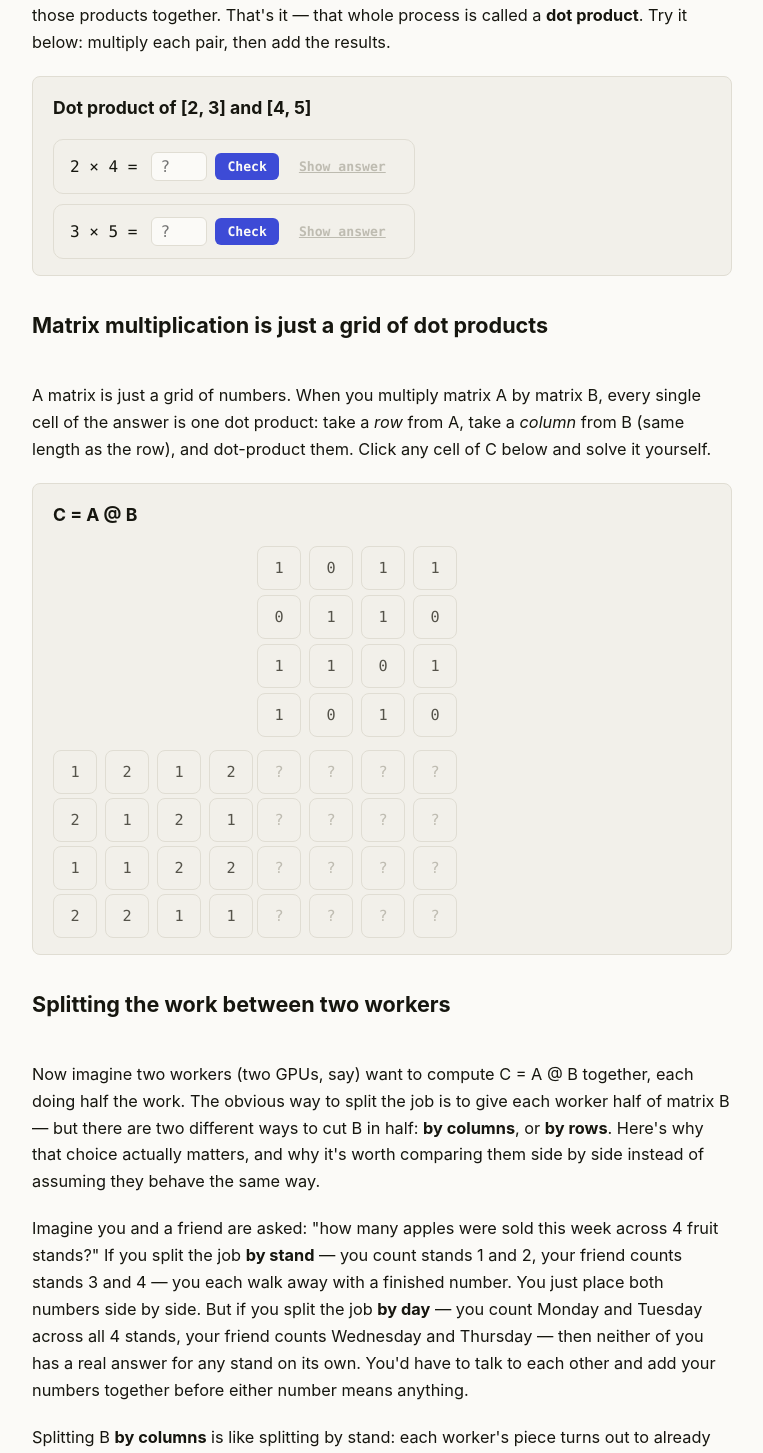
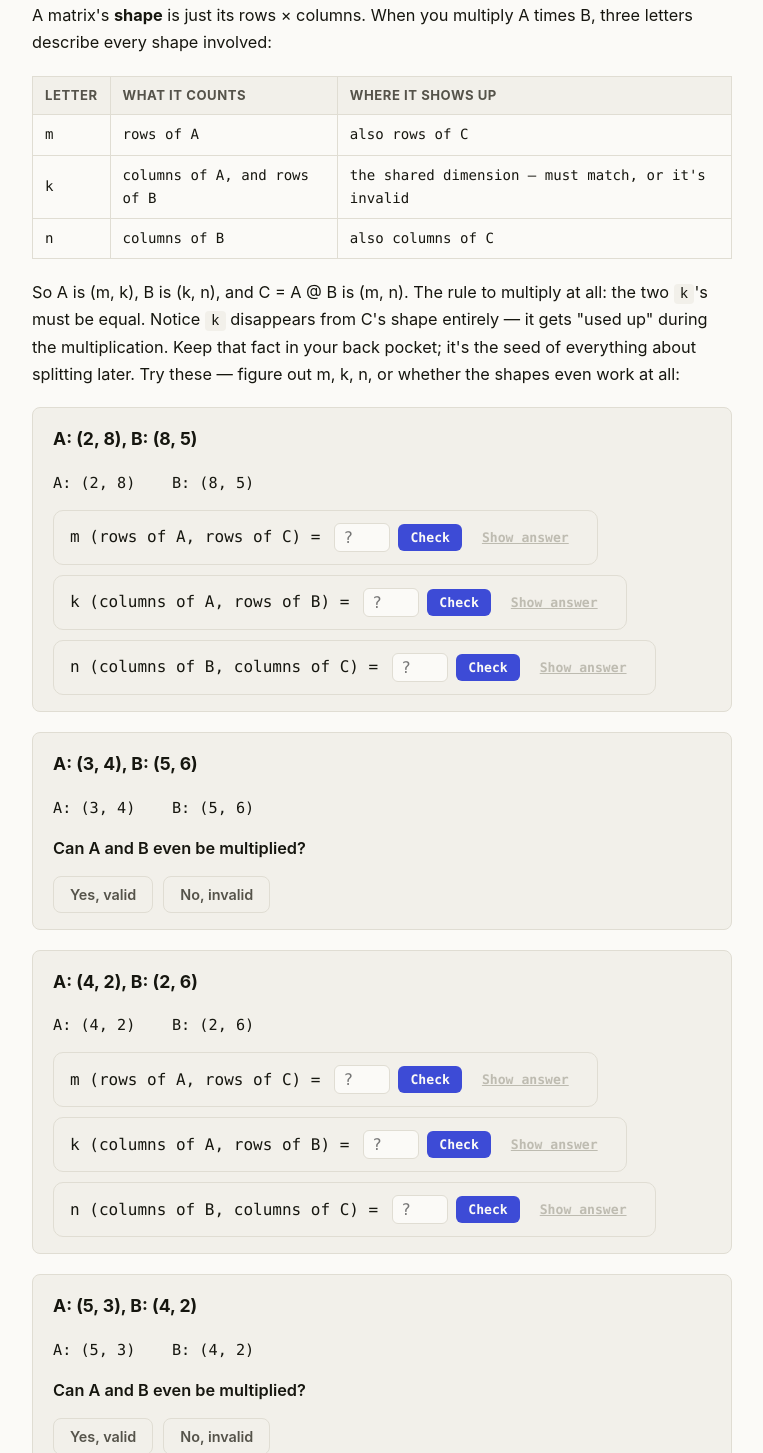
Before and after one commit to parani-zenteiq-ai/parallelism, a React (Vite) app: page /math-prerequisites in a window 1280 px wide. Shown: the part 817-2270 px from the top of the page, without its empty margins (260-1023 px from the left). Built offline with nearby package versions, Linux system fonts and the light colour scheme.

Commit message:
Expand Math Prerequisites from raw session notes: shape rules (m,k,n) exercises, predict-then-reveal for the row-split shape-mismatch and the communication-vs-arithmetic misconception, comparison table; fix column-split copy that wrongly implied no communication needed

```diff
--- a/src/chapters/MathPrerequisites/index.tsx
+++ b/src/chapters/MathPrerequisites/index.tsx
@@ -3,6 +3,8 @@ import { Flashcard } from '../../components/viz/Flashcard'
 import { DotProductWalkthrough } from '../../components/viz/DotProductWalkthrough'
 import { MatMulExplorer } from '../../components/viz/MatMulExplorer'
 import { SplitCompare } from '../../components/viz/SplitCompare'
+import { ShapeExercise } from '../../components/viz/ShapeExercise'
+import { PredictReveal } from '../../components/viz/PredictReveal'
 
 const A = [
   [1, 2, 1, 2],
@@ -22,10 +24,11 @@ export function MathPrerequisites() {
   return (
     <ChapterLayout slug="math-prerequisites">
       <p>
-        Everything later in this site is built out of one operation: multiplying matrices
-        together. That sounds intimidating, but it's really just a lot of ordinary arithmetic —
-        multiplying and adding — done over and over in a pattern. Let's build it up from
-        scratch, a piece at a time, so nothing later ever feels like it came out of nowhere.
+        Every technique later in this site — tensor parallelism, pipeline parallelism, FSDP,
+        MoE, AllReduce — ultimately answers one question: <em>we have one big matrix
+        multiplication; how do we split it across multiple GPUs, and what do they have to tell
+        each other afterward?</em> So before touching GPUs at all, let's build rock-solid
+        intuition for matrix multiplication itself, from ordinary arithmetic on up.
       </p>
 
       <h2>Warm-up: just arithmetic</h2>
@@ -37,11 +40,66 @@ export function MathPrerequisites() {
         <Flashcard prompt="8 + 9 =" answer={17} />
       </div>
 
+      <h2>Matrix shapes: the m, k, n rule</h2>
+      <p>
+        A matrix's <strong>shape</strong> is just its rows × columns. When you multiply A times
+        B, three letters describe every shape involved:
+      </p>
+      <table>
+        <thead>
+          <tr>
+            <th>Letter</th>
+            <th>What it counts</th>
+            <th>Where it shows up</th>
+          </tr>
+        </thead>
+        <tbody>
+          <tr>
+            <td>m</td>
+            <td>rows of A</td>
+            <td>also rows of C</td>
+          </tr>
+          <tr>
+            <td>k</td>
+            <td>columns of A, and rows of B</td>
+            <td>the shared dimension — must match, or it's invalid</td>
+          </tr>
+          <tr>
+            <td>n</td>
+            <td>columns of B</td>
+            <td>also columns of C</td>
+          </tr>
+        </tbody>
+      </table>
+      <p>
+        So A is (m, k), B is (k, n), and C = A @ B is (m, n). The rule to multiply at all: the
+        two <code>k</code>'s must be equal. Notice <code>k</code> disappears from C's shape
+        entirely — it gets "used up" during the multiplication. Keep that fact in your back
+        pocket; it's the seed of everything about splitting later. Try these — figure out m, k,
+        n, or whether the shapes even work at all:
+      </p>
+      <div className="worked-example">
+        <h3>A: (2, 8), B: (8, 5)</h3>
+        <ShapeExercise a={[2, 8]} b={[8, 5]} />
+      </div>
+      <div className="worked-example">
+        <h3>A: (3, 4), B: (5, 6)</h3>
+        <ShapeExercise a={[3, 4]} b={[5, 6]} />
+      </div>
+      <div className="worked-example">
+        <h3>A: (4, 2), B: (2, 6)</h3>
+        <ShapeExercise a={[4, 2]} b={[2, 6]} />
+      </div>
+      <div className="worked-example">
+        <h3>A: (5, 3), B: (4, 2)</h3>
+        <ShapeExercise a={[5, 3]} b={[4, 2]} />
+      </div>
+
       <h2>What's a dot product?</h2>
       <p>
         Take two lists of numbers that are the same length. Multiply each pair up, then add all
         those products together. That's it — that whole process is called a{' '}
-        <strong>dot product</strong>. Try it below: multiply each pair, then add the results.
+        <strong>dot product</strong>. Try it below.
       </p>
       <div className="worked-example">
         <h3>Dot product of [2, 3] and [4, 5]</h3>
@@ -50,10 +108,9 @@ export function MathPrerequisites() {
 
       <h2>Matrix multiplication is just a grid of dot products</h2>
       <p>
-        A matrix is just a grid of numbers. When you multiply matrix A by matrix B, every single
-        cell of the answer is one dot product: take a <em>row</em> from A, take a{' '}
-        <em>column</em> from B (same length as the row), and dot-product them. Click any cell of
-        C below and solve it yourself.
+        Here, A is (4, 4), B is (4, 4), so m = k = n = 4 and C is (4, 4) too. Every single cell
+        of C is one dot product: <code>C[i][j]</code> = row <code>i</code> of A, dot-producted
+        with column <code>j</code> of B. Click any cell of C below and solve it yourself.
       </p>
       <div className="worked-example">
         <h3>C = A @ B</h3>
@@ -62,36 +119,112 @@ export function MathPrerequisites() {
 
       <h2>Splitting the work between two workers</h2>
       <p>
-        Now imagine two workers (two GPUs, say) want to compute C = A @ B together, each doing
-        half the work. The obvious way to split the job is to give each worker half of matrix B
-        — but there are two different ways to cut B in half: <strong>by columns</strong>, or{' '}
-        <strong>by rows</strong>. Here's why that choice actually matters, and why it's worth
-        comparing them side by side instead of assuming they behave the same way.
+        Now imagine two workers (two GPUs) want to compute C = A @ B together, splitting matrix
+        B between them. There are two different ways to cut B in half — by columns, or by rows
+        — and they behave completely differently. Worth comparing side by side rather than
+        assuming they're the same idea twice.
       </p>
       <p>
-        Imagine you and a friend are asked: "how many apples were sold this week across 4 fruit
-        stands?" If you split the job <strong>by stand</strong> — you count stands 1 and 2, your
-        friend counts stands 3 and 4 — you each walk away with a finished number. You just place
-        both numbers side by side. But if you split the job <strong>by day</strong> — you count
-        Monday and Tuesday across all 4 stands, your friend counts Wednesday and Thursday — then
-        neither of you has a real answer for any stand on its own. You'd have to talk to each
-        other and add your numbers together before either number means anything.
-      </p>
-      <p>
-        Splitting B <strong>by columns</strong> is like splitting by stand: each worker's piece
-        turns out to already be complete. Splitting B <strong>by rows</strong> is like splitting
-        by day: each worker ends up with a partial, incomplete result — and the two workers have
-        to add their results together before anyone has the real answer. Try both below —
-        actually attempt to combine them the same way each time, and watch what happens.
+        Splitting B <strong>by columns</strong>: give Worker 0 the left half of B's columns,
+        Worker 1 the right half. A stays whole for both. Try it below.
       </p>
       <div className="worked-example">
         <h3>Same A and B as above, split across 2 workers</h3>
         <SplitCompare a={A} b={B} />
       </div>
+
+      <p>Before switching to "split B by rows" above, predict this one:</p>
+      <div className="note">
+        <PredictReveal
+          prompt="Worker 0 keeps the whole A (4×4), and just takes the top 2 rows of B (2×4). Will A @ B0 work?"
+          options={[
+            { label: 'Yes, that works', correct: false },
+            { label: 'No, invalid shapes', correct: true },
+          ]}
+          explanation={
+            <>
+              A is (4, 4), that top slice of B is (2, 4). The inner dimensions are 4 and 2 — they
+              don't match, so this multiplication is undefined. To split B by rows at all, A has
+              to be split too — by its columns, into matching (4, 2) pieces. That's exactly what
+              the "Split B by rows" mode above does.
+            </>
+          }
+        />
+      </div>
+
+      <h3>Column split vs. row split, side by side</h3>
+      <table>
+        <thead>
+          <tr>
+            <th></th>
+            <th>Column split</th>
+            <th>Row split</th>
+          </tr>
+        </thead>
+        <tbody>
+          <tr>
+            <td>What's split</td>
+            <td>B only</td>
+            <td>B by rows, and A by columns to match</td>
+          </tr>
+          <tr>
+            <td>Each worker's result</td>
+            <td>A real, finished slice of C</td>
+            <td>Full-shaped, but only a partial sum</td>
+          </tr>
+          <tr>
+            <td>Correct on its own?</td>
+            <td>Yes</td>
+            <td>No — needs the other worker's piece</td>
+          </tr>
+          <tr>
+            <td>How to combine</td>
+            <td>Place side by side</td>
+            <td>Add together, elementwise</td>
+          </tr>
+          <tr>
+            <td>Needs data to move between GPUs?</td>
+            <td>Yes</td>
+            <td>Yes</td>
+          </tr>
+          <tr>
+            <td>Needs extra arithmetic to combine?</td>
+            <td>No</td>
+            <td>Yes (but the add itself is trivially cheap)</td>
+          </tr>
+        </tbody>
+      </table>
+
+      <div className="note">
+        <PredictReveal
+          prompt={
+            'True or false: "column-split is free because there\'s no arithmetic — row-split costs more because it needs an addition."'
+          }
+          options={[
+            { label: 'True', correct: false },
+            { label: 'False', correct: true },
+          ]}
+          explanation={
+            <>
+              Both schemes require the exact same expensive thing: physically moving each
+              worker's result from one GPU's memory to another over the network. Whatever you do
+              with the data once it arrives — place it side by side, or add it — is essentially
+              free by comparison (nanoseconds). The real difference between the two shows up
+              later, once you chain many layers together: column-split lets you go several
+              operations before you're forced to communicate, while row-split forces a combine
+              right there. That's why real tensor-parallel implementations alternate the two —
+              covered in the Tensor Parallelism chapter.
+            </>
+          }
+        />
+      </div>
+
       <p>
-        That "try to combine, discover it's wrong, then add instead" step — the thing
-        row-splitting forces on you — is exactly what a real distributed training system calls{' '}
-        <strong>AllReduce</strong>. You've already understood the core idea behind it.
+        That's the whole math foundation this course needs: shape rules (m, k, n), dot products
+        as sum-of-products, and exactly two ways to combine split work — concatenate, or add.
+        Nothing later introduces new mathematical machinery; it's all about{' '}
+        <em>where data lives and when workers have to talk to each other</em>, built on exactly
+        what's above.
       </p>
     </ChapterLayout>
   )
--- a/src/components/layout/ChapterLayout.css
+++ b/src/components/layout/ChapterLayout.css
@@ -79,6 +79,33 @@
   margin-top: 0;
 }
 
+.chapter-body table {
+  border-collapse: collapse;
+  font-size: 0.92rem;
+  width: 100%;
+}
+
+.chapter-body th,
+.chapter-body td {
+  border: 1px solid var(--border);
+  padding: 8px 12px;
+  text-align: left;
+}
+
+.chapter-body th {
+  background: var(--surface);
+  font-weight: 700;
+  font-size: 0.82rem;
+  text-transform: uppercase;
+  letter-spacing: 0.04em;
+  color: var(--text-muted);
+}
+
+.chapter-body td {
+  font-family: var(--code-font);
+  font-size: 0.88rem;
+}
+
 .chapter-footer-nav {
   display: flex;
   justify-content: space-between;
--- /dev/null
+++ b/src/components/viz/PredictReveal.css
@@ -0,0 +1,58 @@
+.predict-reveal {
+  display: flex;
+  flex-direction: column;
+  gap: 14px;
+}
+
+.predict-prompt {
+  font-weight: 600;
+}
+
+.predict-options {
+  display: flex;
+  gap: 10px;
+  flex-wrap: wrap;
+}
+
+.predict-opt {
+  font-family: inherit;
+  font-size: 0.9rem;
+  font-weight: 600;
+  padding: 9px 16px;
+  border-radius: 8px;
+  border: 1px solid var(--border);
+  background: var(--surface);
+  color: var(--text-muted);
+  cursor: pointer;
+}
+
+.predict-opt:disabled {
+  cursor: default;
+}
+
+.predict-opt.correct {
+  border-color: #2f9e5f;
+  background: rgba(47, 158, 95, 0.12);
+  color: #2f9e5f;
+}
+
+.predict-opt.wrong {
+  border-color: #d6564a;
+  background: rgba(214, 86, 74, 0.1);
+  color: #d6564a;
+}
+
+.predict-explanation {
+  padding: 14px 16px;
+  border-radius: 8px;
+  background: var(--surface);
+  border-left: 3px solid var(--accent);
+  font-size: 0.94rem;
+  line-height: 1.6;
+}
+
+.predict-correction {
+  font-weight: 700;
+  color: #d6564a;
+  margin-bottom: 4px;
+}
--- /dev/null
+++ b/src/components/viz/PredictReveal.tsx
@@ -0,0 +1,42 @@
+import { useState } from 'react'
+import type { ReactNode } from 'react'
+import './PredictReveal.css'
+
+interface Option {
+  label: string
+  correct: boolean
+}
+
+interface PredictRevealProps {
+  prompt: ReactNode
+  options: Option[]
+  explanation: ReactNode
+}
+
+export function PredictReveal({ prompt, options, explanation }: PredictRevealProps) {
+  const [chosen, setChosen] = useState<number | null>(null)
+
+  return (
+    <div className="predict-reveal">
+      <div className="predict-prompt">{prompt}</div>
+      <div className="predict-options">
+        {options.map((opt, i) => {
+          const isChosen = chosen === i
+          const cls = isChosen ? (opt.correct ? 'predict-opt correct' : 'predict-opt wrong') : 'predict-opt'
+          return (
+            <button key={i} className={cls} onClick={() => setChosen(i)} disabled={chosen !== null}>
+              {isChosen && (opt.correct ? '✓ ' : '✗ ')}
+              {opt.label}
+            </button>
+          )
+        })}
+      </div>
+      {chosen !== null && (
+        <div className="predict-explanation">
+          {!options[chosen].correct && <div className="predict-correction">Not quite —</div>}
+          {explanation}
+        </div>
+      )}
+    </div>
+  )
+}
--- /dev/null
+++ b/src/components/viz/ShapeExercise.css
@@ -0,0 +1,18 @@
+.shape-exercise {
+  display: flex;
+  flex-direction: column;
+  gap: 14px;
+}
+
+.shape-exercise-shapes {
+  font-family: var(--code-font);
+  font-size: 0.95rem;
+  color: var(--text);
+}
+
+.shape-exercise-cards {
+  display: flex;
+  flex-direction: column;
+  gap: 10px;
+  align-items: flex-start;
+}
--- /dev/null
+++ b/src/components/viz/ShapeExercise.tsx
@@ -0,0 +1,44 @@
+import { Flashcard } from './Flashcard'
+import { PredictReveal } from './PredictReveal'
+import './ShapeExercise.css'
+
+interface ShapeExerciseProps {
+  a: [number, number]
+  b: [number, number]
+}
+
+export function ShapeExercise({ a, b }: ShapeExerciseProps) {
+  const [aRows, aCols] = a
+  const [bRows, bCols] = b
+  const valid = aCols === bRows
+
+  return (
+    <div className="shape-exercise">
+      <div className="shape-exercise-shapes">
+        A: ({aRows}, {aCols}) &nbsp;&nbsp; B: ({bRows}, {bCols})
+      </div>
+
+      {valid ? (
+        <div className="shape-exercise-cards">
+          <Flashcard prompt="m (rows of A, rows of C) =" answer={aRows} />
+          <Flashcard prompt="k (columns of A, rows of B) =" answer={aCols} />
+          <Flashcard prompt="n (columns of B, columns of C) =" answer={bCols} />
+        </div>
+      ) : (
+        <PredictReveal
+          prompt="Can A and B even be multiplied?"
+          options={[
+            { label: 'Yes, valid', correct: false },
+            { label: 'No, invalid', correct: true },
+          ]}
+          explanation={
+            <>
+              A's columns ({aCols}) don't match B's rows ({bRows}) — the inner dimensions have to
+              be equal, full stop. This multiplication is undefined, not just "less accurate."
+            </>
+          }
+        />
+      )}
+    </div>
+  )
+}
--- a/src/components/viz/SplitCompare.tsx
+++ b/src/components/viz/SplitCompare.tsx
@@ -75,7 +75,9 @@ export function SplitCompare({ a, b }: SplitCompareProps) {
             <div className="split-result">
               <MatrixView matrix={finalColumn} compareTo={c} label="Placed side by side" />
               <div className="split-reveal complete">
-                ✅ That's already the full, correct C — no talking between workers required.
+                ✅ That's already the full, correct C. The workers' results still had to travel
+                to wherever they're being placed together — but no extra arithmetic was needed to
+                combine them.
               </div>
             </div>
           )}
@@ -131,8 +133,10 @@ export function SplitCompare({ a, b }: SplitCompareProps) {
             <div className="split-result">
               <MatrixView matrix={finalRow} compareTo={c} label="Worker 0's result + Worker 1's result" />
               <div className="split-reveal allreduce">
-                🎉 All green — adding the two workers' results gives the real C. That "talk to
-                each other and add" step is exactly what AllReduce does.
+                🎉 All green — adding the two workers' results gives the real C. Both results
+                still had to travel to the same place, same as before — but this time there's a
+                cheap addition on top too. That "move it over, then add it" step is exactly what
+                AllReduce does.
               </div>
             </div>
           )}
```
Also changed, not shown: 1 other file (tests, documents, lock files or other folders).
